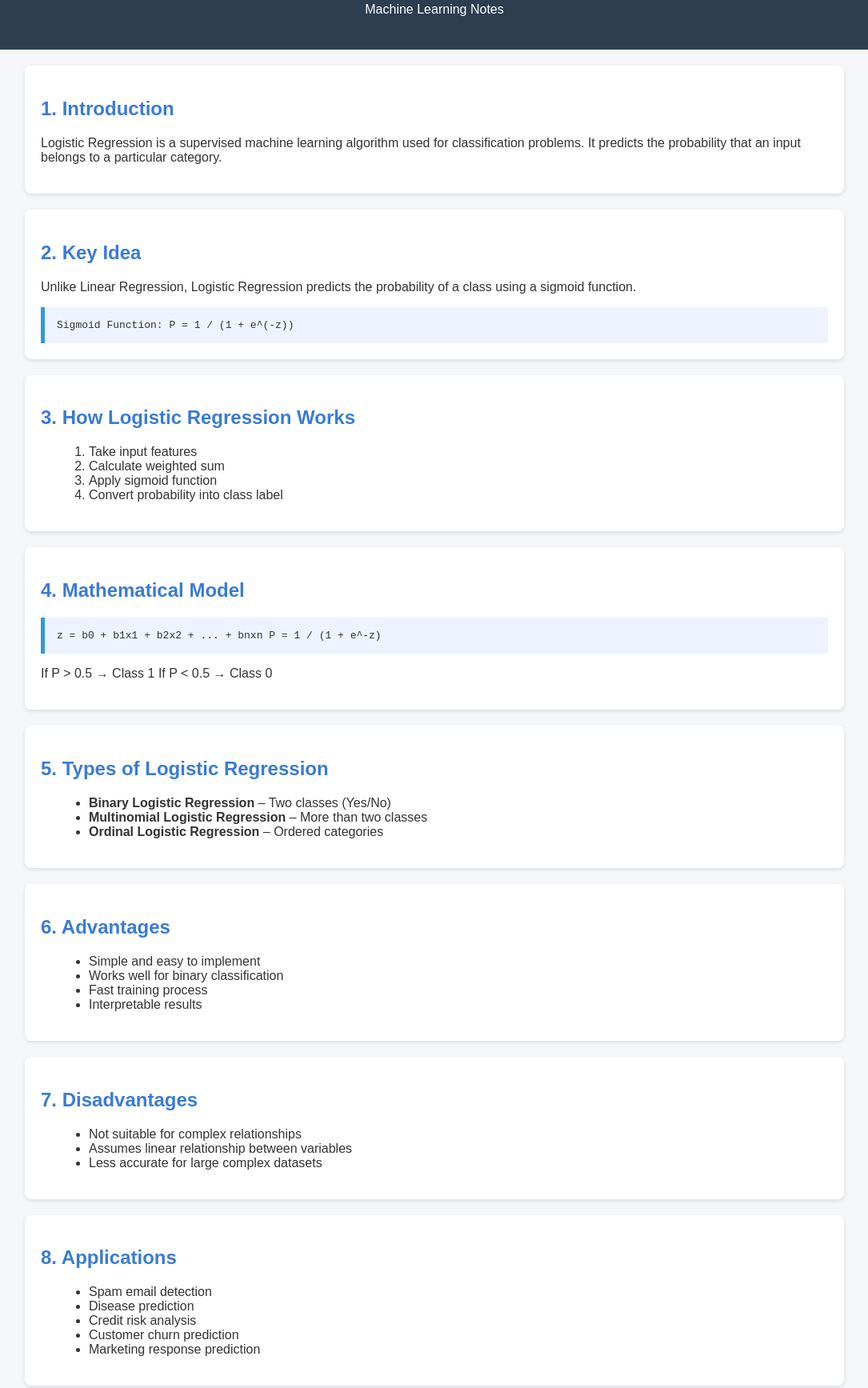
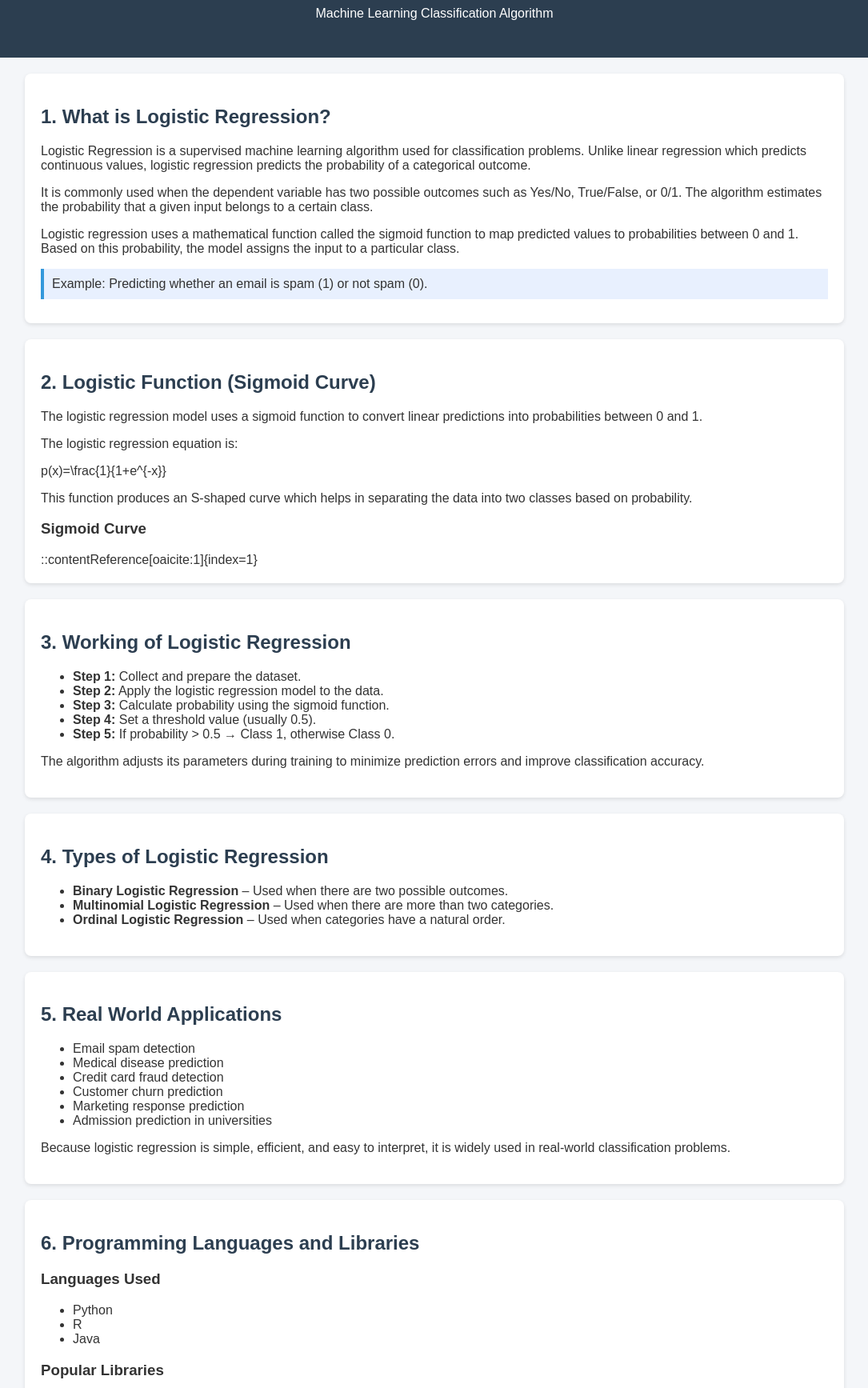
Before and after one commit to Om-Ghadage/studyvault, a plain HTML site: page logistic-regression.html in a window 1280 px wide. Shown: the part 102-1837 px from the top of the page at 80% size, without its empty margins (97-1182 px from the left). Drawn offline with Linux system fonts and the light colour scheme.

Commit message:
Update logistic-regression.html

```diff
--- a/logistic-regression.html
+++ b/logistic-regression.html
@@ -3,12 +3,12 @@
 <head>
 <meta charset="UTF-8">
 <meta name="viewport" content="width=device-width, initial-scale=1.0">
-<title>Logistic Regression Notes</title>
+<title>Logistic Regression</title>
 
 <style>
 
 body{
-font-family: Arial, sans-serif;
+    font-family: Arial, Helvetica, sans-serif;
     margin:0;
     background:#f4f6f9;
     color:#333;
@@ -18,7 +18,7 @@ header{
     background:#2c3e50;
     color:white;
     text-align:center;
-padding:25px;
+    padding:30px;
 }
 
 .container{
@@ -36,25 +36,27 @@ box-shadow:0 2px 5px rgba(0,0,0,0.1);
 }
 
 h2{
-color:#3a7bd5;
+    color:#2c3e50;
 }
 
-ul,ol{
-margin-left:20px;
+.highlight{
+    background:#e8f0fe;
+    padding:10px;
+    border-left:4px solid #3498db;
+    margin:10px 0;
 }
 
-.code-box{
-background:#eef3ff;
-padding:15px;
-border-left:5px solid #3498db;
-font-family:monospace;
+.workflow{
+    text-align:center;
+    margin-top:20px;
 }
 
 footer{
-background:#3a7bd5;
-color:white;
     text-align:center;
     padding:15px;
+    background:#2c3e50;
+    color:white;
+    margin-top:20px;
 }
 
 </style>
@@ -64,104 +66,150 @@ padding:15px;
 
 <header>
 <h1>Logistic Regression</h1>
-<p>Machine Learning Notes</p>
+<p>Machine Learning Classification Algorithm</p>
 </header>
 
 <div class="container">
 
-<div class="section">
-<h2>1. Introduction</h2>
-<p>
-Logistic Regression is a supervised machine learning algorithm used
-for classification problems. It predicts the probability that an
-input belongs to a particular category.
-</p>
-</div>
 
 <div class="section">
-<h2>2. Key Idea</h2>
+<h2>1. What is Logistic Regression?</h2>
+
 <p>
-Unlike Linear Regression, Logistic Regression predicts the probability
-of a class using a sigmoid function.
+Logistic Regression is a supervised machine learning algorithm used for
+classification problems. Unlike linear regression which predicts continuous
+values, logistic regression predicts the probability of a categorical outcome.
 </p>
 
-<div class="code-box">
-Sigmoid Function:
+<p>
+It is commonly used when the dependent variable has two possible outcomes
+such as Yes/No, True/False, or 0/1. The algorithm estimates the probability
+that a given input belongs to a certain class.
+</p>
 
-P = 1 / (1 + e^(-z))
+<p>
+Logistic regression uses a mathematical function called the sigmoid function
+to map predicted values to probabilities between 0 and 1. Based on this
+probability, the model assigns the input to a particular class.
+</p>
+
+<div class="highlight">
+Example: Predicting whether an email is spam (1) or not spam (0).
 </div>
 
 </div>
 
+
 <div class="section">
-<h2>3. How Logistic Regression Works</h2>
-<ol>
-<li>Take input features</li>
-<li>Calculate weighted sum</li>
-<li>Apply sigmoid function</li>
-<li>Convert probability into class label</li>
-</ol>
+<h2>2. Logistic Function (Sigmoid Curve)</h2>
+
+<p>
+The logistic regression model uses a sigmoid function to convert
+linear predictions into probabilities between 0 and 1.
+</p>
+
+<p>The logistic regression equation is:</p>
+
+p(x)=\frac{1}{1+e^{-x}}
+
+<p>
+This function produces an S-shaped curve which helps in separating
+the data into two classes based on probability.
+</p>
+
+<h3>Sigmoid Curve</h3>
+
+
+::contentReference[oaicite:1]{index=1}
+
+
 </div>
 
+
 <div class="section">
-<h2>4. Mathematical Model</h2>
+<h2>3. Working of Logistic Regression</h2>
 
-<div class="code-box">
-z = b0 + b1x1 + b2x2 + ... + bnxn
-
-P = 1 / (1 + e^-z)
-</div>
+<ul>
+<li><b>Step 1:</b> Collect and prepare the dataset.</li>
+<li><b>Step 2:</b> Apply the logistic regression model to the data.</li>
+<li><b>Step 3:</b> Calculate probability using the sigmoid function.</li>
+<li><b>Step 4:</b> Set a threshold value (usually 0.5).</li>
+<li><b>Step 5:</b> If probability > 0.5 → Class 1, otherwise Class 0.</li>
+</ul>
 
 <p>
-If P > 0.5 → Class 1
-If P < 0.5 → Class 0
+The algorithm adjusts its parameters during training to minimize
+prediction errors and improve classification accuracy.
 </p>
 
 </div>
 
-<div class="section">
-<h2>5. Types of Logistic Regression</h2>
-<ul>
-<li><b>Binary Logistic Regression</b> – Two classes (Yes/No)</li>
-<li><b>Multinomial Logistic Regression</b> – More than two classes</li>
-<li><b>Ordinal Logistic Regression</b> – Ordered categories</li>
-</ul>
-</div>
 
 <div class="section">
-<h2>6. Advantages</h2>
+<h2>4. Types of Logistic Regression</h2>
+
 <ul>
-<li>Simple and easy to implement</li>
-<li>Works well for binary classification</li>
-<li>Fast training process</li>
-<li>Interpretable results</li>
+<li><b>Binary Logistic Regression</b> – Used when there are two possible outcomes.</li>
+<li><b>Multinomial Logistic Regression</b> – Used when there are more than two categories.</li>
+<li><b>Ordinal Logistic Regression</b> – Used when categories have a natural order.</li>
 </ul>
-</div>
-
-<div class="section">
-<h2>7. Disadvantages</h2>
-<ul>
-<li>Not suitable for complex relationships</li>
-<li>Assumes linear relationship between variables</li>
-<li>Less accurate for large complex datasets</li>
-</ul>
-</div>
-
-<div class="section">
-<h2>8. Applications</h2>
-<ul>
-<li>Spam email detection</li>
-<li>Disease prediction</li>
-<li>Credit risk analysis</li>
-<li>Customer churn prediction</li>
-<li>Marketing response prediction</li>
-</ul>
-</div>
 
 </div>
 
+
+<div class="section">
+<h2>5. Real World Applications</h2>
+
+<ul>
+<li>Email spam detection</li>
+<li>Medical disease prediction</li>
+<li>Credit card fraud detection</li>
+<li>Customer churn prediction</li>
+<li>Marketing response prediction</li>
+<li>Admission prediction in universities</li>
+</ul>
+
+<p>
+Because logistic regression is simple, efficient, and easy to interpret,
+it is widely used in real-world classification problems.
+</p>
+
+</div>
+
+
+<div class="section">
+<h2>6. Programming Languages and Libraries</h2>
+
+<h3>Languages Used</h3>
+
+<ul>
+<li>Python</li>
+<li>R</li>
+<li>Java</li>
+</ul>
+
+<h3>Popular Libraries</h3>
+
+<ul>
+<li>Scikit-learn</li>
+<li>TensorFlow</li>
+<li>PyTorch</li>
+<li>Statsmodels</li>
+</ul>
+
+<p>
+Python is the most commonly used language for implementing logistic regression
+due to its powerful libraries and simplicity.
+</p>
+
+</div>
+
+
+</div>
+
+
 <footer>
-<p>Machine Learning Notes - Logistic Regression</p>
+<p>Machine Learning | Logistic Regression Tutorial</p>
 </footer>
 
 </body>
```
Lines whose indentation alone changed are shown as unchanged.
